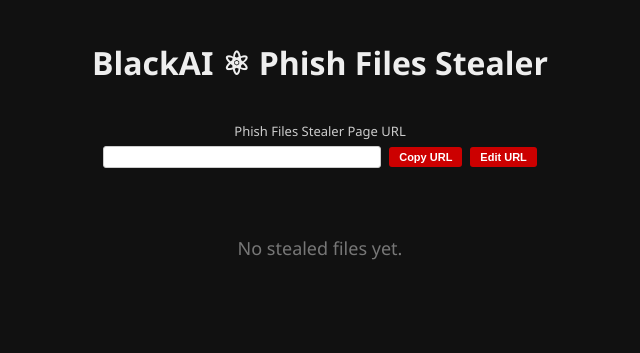
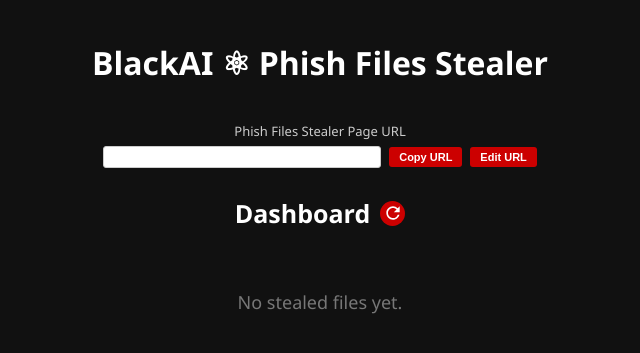
Before and after one commit to blackglobeco/bl4ckFLS, a Flask app: page /access in a window 1280 px wide. Shown: the top 353 px of the page, without its empty margins (320-960 px from the left). Run offline with Flask 3, Linux system fonts and the light colour scheme.

Commit message:
Update files.html

```diff
--- a/templates/files.html
+++ b/templates/files.html
@@ -8,7 +8,7 @@
         body {
             font-family: 'Segoe UI', sans-serif;
             background-color: #111;
-            color: #eee;
+            color: #fff;
             margin: 0;
             padding: 20px;
         }
@@ -106,6 +106,42 @@
         .btn-copy:hover, .btn-edit-url:hover {
             background: #cc0000;
         }
+        .dashboard-header {
+            display: flex;
+            align-items: center;
+            justify-content: center;
+            gap: 10px;
+            margin-bottom: 10px;
+            margin-top: 10px;
+        }
+        .dashboard-header h2 {
+            margin: 0;
+            font-size: 25px;
+            font-weight: bold;
+            color: #fff;
+        }
+        .btn-refresh {
+            width: 25px;
+            height: 25px;
+            border-radius: 50%;
+            background: #cc0000;
+            border: none;
+            cursor: pointer;
+            display: flex;
+            align-items: center;
+            justify-content: center;
+            padding: 0;
+            transition: transform 0.3s ease;
+        }
+        .btn-refresh:hover {
+            background: #a00;
+            transform: rotate(180deg);
+        }
+        .btn-refresh svg {
+            width: 20px;
+            height: 20px;
+            fill: white;
+        }
     </style>
 </head>
 <body>
@@ -119,6 +155,13 @@
                 <button class="btn-copy" onclick="copyUrl()">Copy URL</button>
                 <button class="btn-edit-url" id="editBtn" onclick="toggleEdit()">Edit URL</button>
             </div>
+        </div>
+
+        <div class="dashboard-header">
+            <h2>Dashboard</h2>
+            <button class="btn-refresh" onclick="location.reload()" title="Refresh page">
+                <svg viewBox="0 0 24 24"><path d="M17.65 6.35A7.958 7.958 0 0012 4c-4.42 0-7.99 3.58-7.99 8s3.57 8 7.99 8c3.73 0 6.84-2.55 7.73-6h-2.08A5.99 5.99 0 0112 18c-3.31 0-6-2.69-6-6s2.69-6 6-6c1.66 0 3.14.69 4.22 1.78L13 11h7V4l-2.35 2.35z"/></svg>
+            </button>
         </div>
 
         {% if folders %}
```
